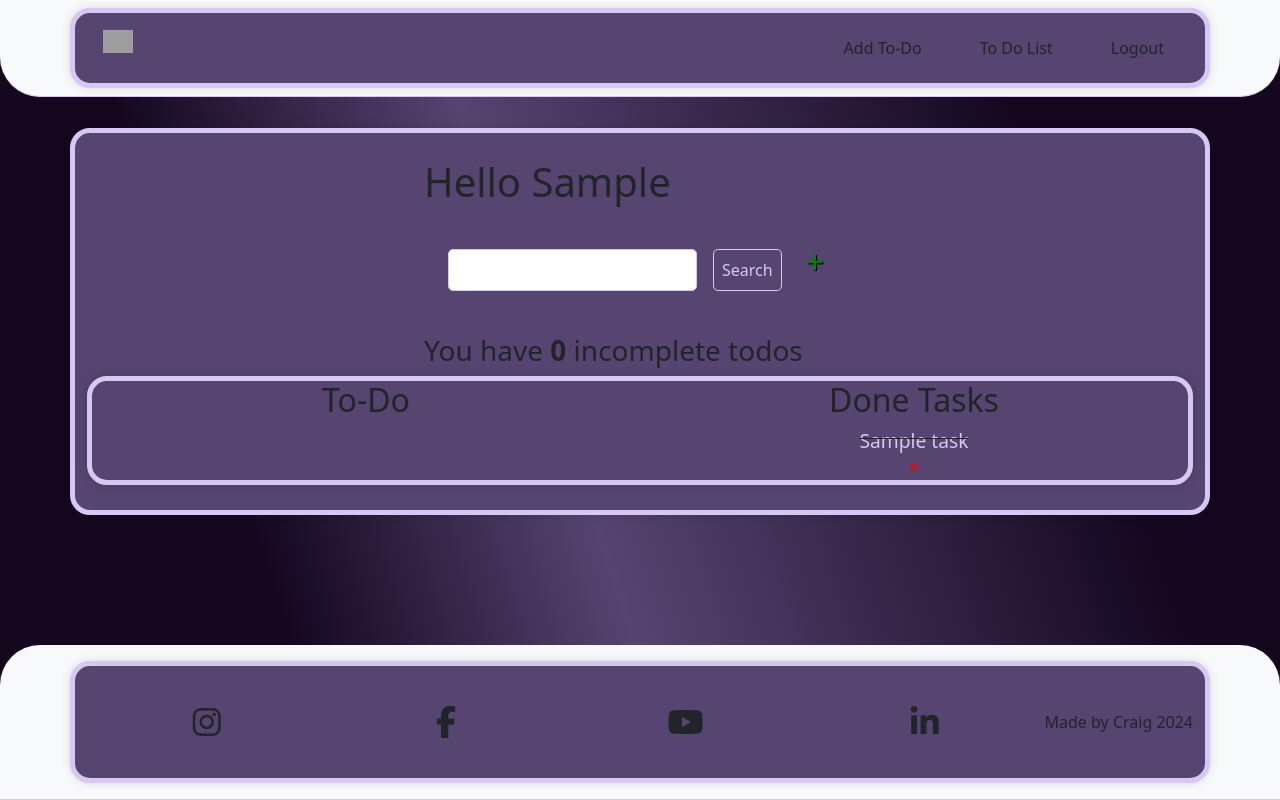
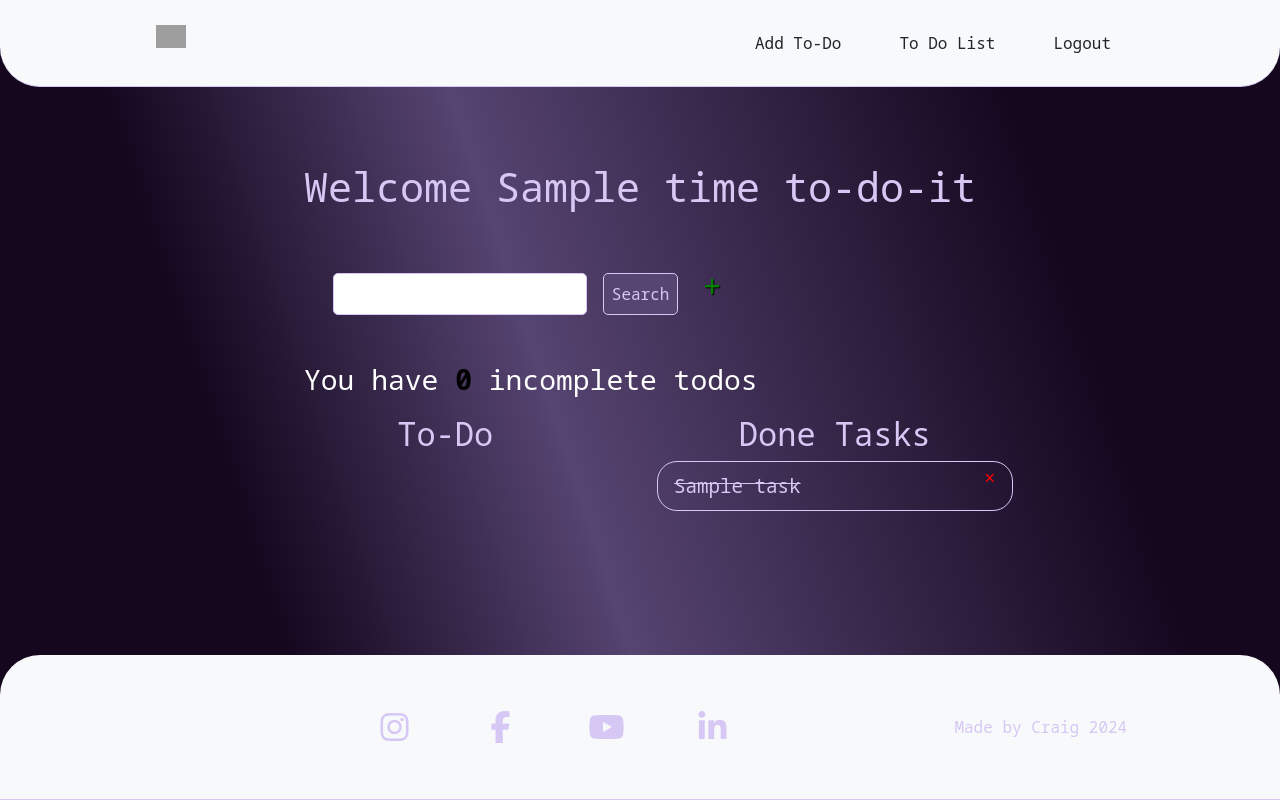
Before and after one commit to craigallendev/to-do-it, a Django app: page / in a window 1280 px wide. Run offline with Django 4.2, Linux system fonts and the light colour scheme; a user stored in the database is signed in; tables that the repository leaves empty hold one stand-in row (values such as "Sample post"); some libraries are stand-ins or nearby versions; grey boxes are pictures that could not be loaded.

Commit message:
changed styles in style.css for all my views

```diff
--- a/app_main/templates/app_main/index.html
+++ b/app_main/templates/app_main/index.html
@@ -5,14 +5,13 @@
         <meta charset="UTF-8">
         <meta name="viewport" content="width=device-width, initial-scale=1.0">
         <title>To Do It</title>
-        <link rel="stylesheet" href="{% static 'css/style.css' %}" >
         <link rel="preconnect" href="https://fonts.googleapis.com">
         <link rel="preconnect" href="https://fonts.gstatic.com" crossorigin>
-        <link href="https://fonts.googleapis.com/css2?family=Anton&family=Noto+Sans+Mono:wght@100..900&display=swap" rel="stylesheet">
+        <link href="https://fonts.googleapis.com/css2?family=Noto+Sans+Mono:wght@100..900&display=swap" rel="stylesheet">
         <link href="https://cdn.jsdelivr.net/npm/bootstrap@5.3.3/dist/css/bootstrap.min.css" rel="stylesheet"
         integrity="sha384-QWTKZyjpPEjISv5WaRU9OFeRpok6YctnYmDr5pNlyT2bRjXh0JMhjY6hW+ALEwIH" crossorigin="anonymous">
+        <link rel="stylesheet" href="{% static 'css/style.css' %}" >
     </head>
-
     <body>
 
         <!--Navbar-->
@@ -89,12 +88,6 @@
         <script src="https://cdn.jsdelivr.net/npm/bootstrap@5.3.3/dist/js/bootstrap.bundle.min.js"
         integrity="sha384-YvpcrYf0tY3lHB60NNkmXc5s9fDVZLESaAA55NDzOxhy9GkcIdslK1eN7N6jIeHz"
         crossorigin="anonymous"></script>
-        <script src="https://cdn.jsdelivr.net/npm/@popperjs/core@2.11.8/dist/umd/popper.min.js"
-        integrity="sha384-I7E8VVD/ismYTF4hNIPjVp/Zjvgyol6VFvRkX/vR+Vc4jQkC+hVqc2pM8ODewa9r"
-        crossorigin="anonymous"></script>
-        <script src="https://cdn.jsdelivr.net/npm/bootstrap@5.3.3/dist/js/bootstrap.min.js"
-        integrity="sha384-0pUGZvbkm6XF6gxjEnlmuGrJXVbNuzT9qBBavbLwCsOGabYfZo0T0to5eqruptLy"
-        crossorigin="anonymous"></script>
         <script src="https://kit.fontawesome.com/c9979eed1e.js" crossorigin="anonymous"></script>
     </body>
 </html>
--- a/app_main/templates/app_main/task_list.html
+++ b/app_main/templates/app_main/task_list.html
@@ -1,9 +1,9 @@
 {% extends 'app_main/index.html' %}
 {% block content %}
 
-<div class="header-bar ">
+<div class="head-section ">
     <div>
-        <h1>Hello {{request.user|title}} </h1>
+        <h1>Welcome {{request.user|title}} time to-do-it </h1>
         <div id="search-add-wrapper">
             <form class="search-form" method="GET">
                 <input type="text" name="search-area" value="{{search_input}}">
@@ -13,15 +13,6 @@
         </div>
         <h3>You have <strong>{{count}}</strong> incomplete todo{{ count|pluralize:"s" }}</h3>
     </div>
-    <!-- {% if request.user.is_authenticated %}
-    <form method="POST" action="{% url 'logout' %}">
-        {% csrf_token %}
-        <button class="button" type="submit">Logout</button>
-    </form>
-    {% else %}
-    <a href="{% url 'login' %}">Login</a>
-    <a href="">Register</a>
-    {% endif %} -->
 </div>
 
 
@@ -33,7 +24,7 @@
             <h2>To-Do</h2>
             {% for task in tasks %}
             {% if not task.complete %}
-            <div class="to-do-wrapper">
+            <div class="to-do-section">
                 <div class="to-do-title">
                     <!-- <div class="to-do-incomplete"></div> -->
                     <a href="{% url 'task-update' task.id %}">{{ task.title }}</a>
@@ -72,7 +63,7 @@
             <h2>Done Tasks</h2>
             {% for task in tasks %}
             {% if task.complete %}
-            <div class="to-do-wrapper">
+            <div class="to-do-section">
                 <div class="to-do-title">
                     <!-- <div class="to-do-complete"></div> -->
                     <s><a href="{% url 'task-update' task.id %}">{{task}}</a></s>
--- a/static/css/style.css
+++ b/static/css/style.css
@@ -6,7 +6,7 @@
 }
 
 body {
-    font-family: "Noto Sans Mono", Arial, sans-serif;
+    font-family: "Noto Sans Mono", sans-serif;
     color: #d6c7f4;
     background: linear-gradient(72deg, #14071e 20%, #564471 43%, #14071e 80%);
 }
@@ -21,7 +21,6 @@ a {
     color: #d6c7f4;
     text-decoration: none;
     padding: 1rem;   color: #d6c7f4;
-    text-decoration: none;
 }
 
 a,
@@ -56,12 +66,6 @@ nav {
 .container {
     max-width: 80%;
     margin: 0 auto;
-    background-color: #564471;
-    -webkit-box-shadow: 0 0 10px rgba(0, 0, 0, 0.13);
-    box-shadow: 0 0 10px rgba(0, 0, 0, 0.13);
-    border-radius: 20px;
-    border: #d6c7f4 5px solid;
-
 }
 
 .container-main {
@@ -139,7 +115,7 @@ footer {
     margin: 1rem;
 }
 
-#search-add-section {
+#search-add-wrapper {
     display: flex;
     justify-content: space-between;
     align-items: center;
@@ -185,8 +161,26 @@ textarea {
     padding: 0.3rem;
 }
 
+.to-do-container {
+    padding: 5px;
+    display: flex;
+    justify-content: center;
+    align-items: center;
+    flex-direction: row;
+}
+
+.done-container {
+    padding: 5px;
+    display: flex;
+    justify-content: center;
+    align-items: center;
+    flex-direction: row;
+}
+
 .icon-link {
     display: inline-flex;
+    justify-content: center;
+    align-items: center;
     font-size: 2rem;
     text-decoration: none;
     color: var(--color-icon);
@@ -195,7 +189,7 @@ textarea {
     transition: .5s linear;
     position: relative;
     z-index: 1;
-    margin: auto
+    margin: 0 5px;
   }
 
   .icon-link:hover {
@@ -225,3 +219,7 @@ textarea {
   .icon-link:hover::before {
     transform: scale(1);
   }
+
+  strong {
+    color: black ;
+  }
```
Also changed, not shown: other parts of static/css/style.css (+11 -28 lines).
